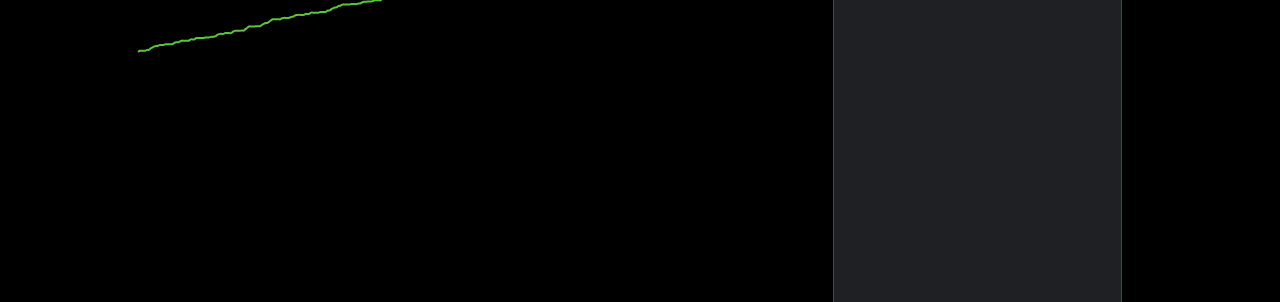
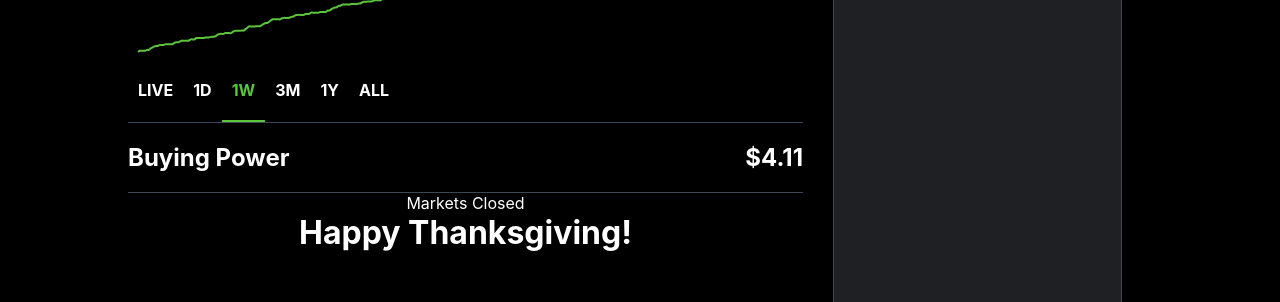
Before and after one commit to natewinter/Robinhood, a React (Create React App) app: page / in a window 1280 px wide. Shown: the part 253-555 px from the top of the page. Built offline with nearby package versions, Linux system fonts and the light colour scheme; no server answers; the database is empty.

Commit message:
saving time

```diff
--- a/src/Newsfeed.css
+++ b/src/Newsfeed.css
@@ -20,3 +20,10 @@
   display: flex;
   flex-direction: column;
 }
+
+.newsfeed_buying_section {
+  display: flex;
+  justify-content: space-between;
+  border-bottom: 1px solid #3b4754;
+  padding: 20px 0px 20px 0px;
+}
--- a/src/Newsfeed.js
+++ b/src/Newsfeed.js
@@ -1,6 +1,7 @@
 import React from "react";
 import "./Newsfeed.css";
 import LineGraph from "./LineGraph.js";
+import TimeLine from "./TimeLine.js";
 function Newsfeed() {
   return (
     <div className="newsfeed">
@@ -12,6 +13,17 @@ function Newsfeed() {
           </div>
           <div className="newsfeed_chart">
             <LineGraph />
+            <TimeLine />
+          </div>
+        </div>
+        <div className="newsfeed_buying_section">
+          <h2>Buying Power</h2>
+          <h2>$4.11</h2>
+        </div>
+        <div className="newsfeed_market_section">
+          <div className="newsfeed_market_box">
+            <p>Markets Closed</p>
+            <h1>Happy Thanksgiving!</h1>
           </div>
         </div>
       </div>
--- /dev/null
+++ b/src/TimeLine.css
@@ -0,0 +1,23 @@
+.timeline_container {
+  display: flex;
+  border-bottom: 1px solid #3b4754;
+}
+
+.timline_buttons_container {
+  display: flex;
+  align-items: center;
+}
+
+.timeline_button {
+  font-weight: bold;
+  padding: 10px 10px 20px 10px;
+  cursor: pointer;
+}
+
+.timeline_button:hover {
+  color: #5ac53b;
+}
+.timeline_button.active {
+  color: #5ac53b;
+  border-bottom: 2px solid #5ac53b;
+}
--- /dev/null
+++ b/src/TimeLine.js
@@ -0,0 +1,16 @@
+import React from "react";
+import "./TimeLine.css";
+function TimeLine() {
+  return (
+    <div className="timeline_container">
+      <div className="timeline_button">LIVE</div>
+      <div className="timeline_button">1D</div>
+      <div className="timeline_button active">1W</div>
+      <div className="timeline_button">3M</div>
+      <div className="timeline_button">1Y</div>
+      <div className="timeline_button">ALL</div>
+    </div>
+  );
+}
+
+export default TimeLine;
```
Also changed, not shown: notes.txt, 1 other file (tests, documents, lock files or other folders).
